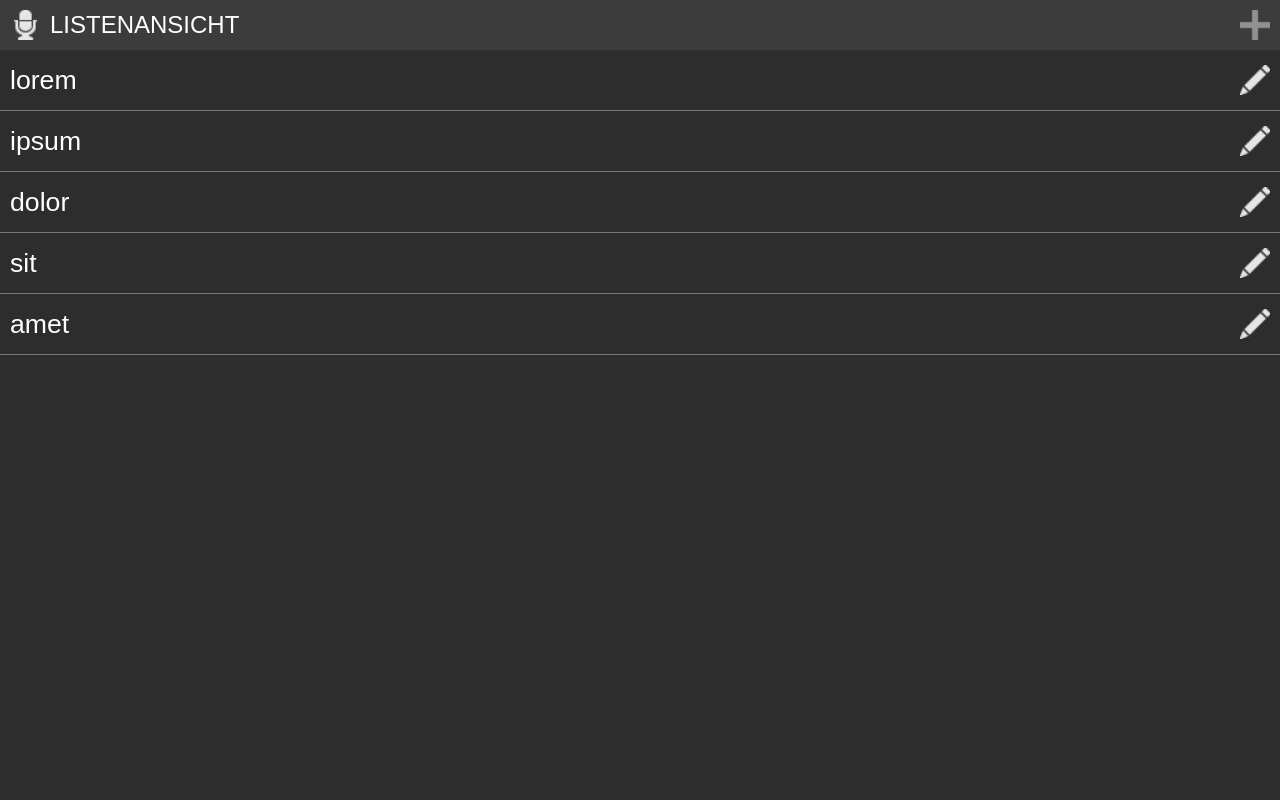
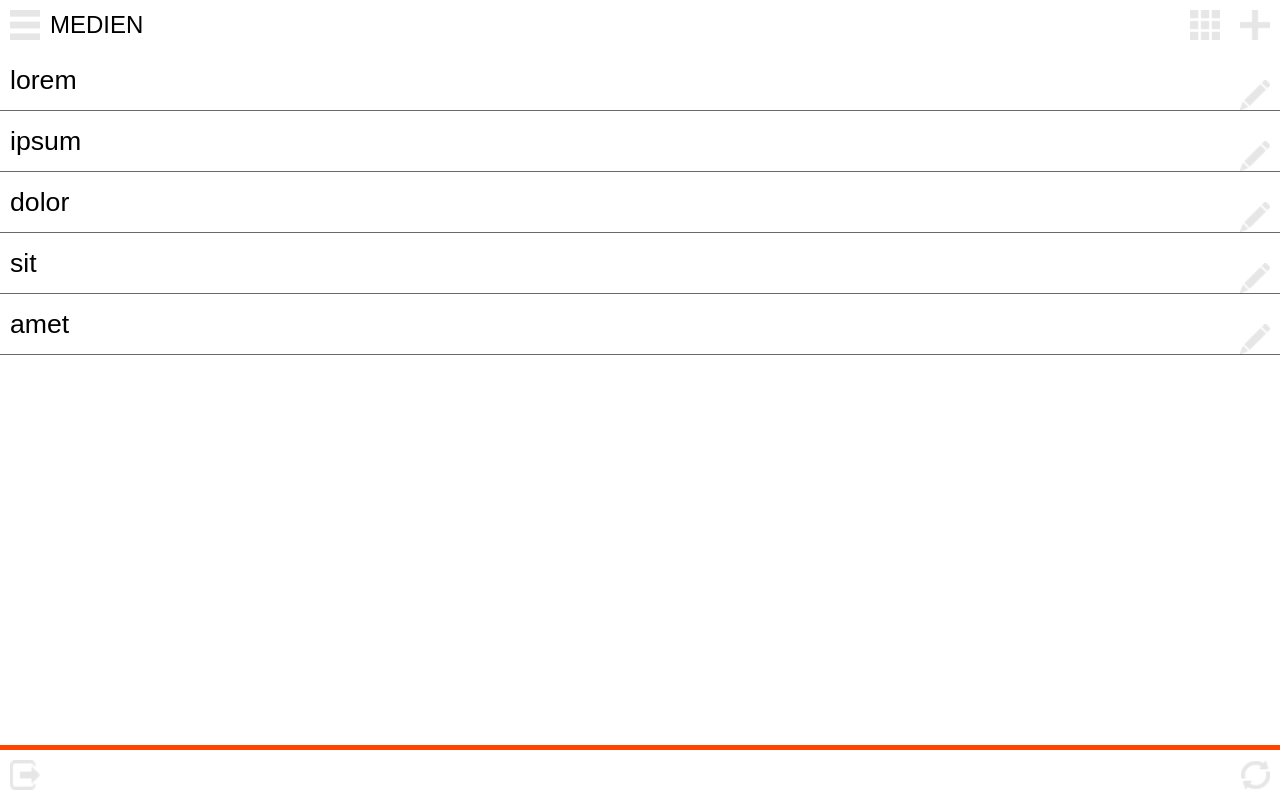
Before and after one commit to patrick-falk-87/IAmG, a plain HTML site: page org.dieschnittstelle.iam.css_jsl_jsr-master/htm.html in a window 1280 px wide. Drawn offline with Linux system fonts and the light colour scheme.

```diff
--- a/org.dieschnittstelle.iam.css_jsl_jsr-master/css/css.css
+++ b/org.dieschnittstelle.iam.css_jsl_jsr-master/css/css.css
@@ -1,13 +1,14 @@
 /* variable declarations */
 :root {
-    --myapp-color-background: limegreen;
-    --myapp-color-separator: rgb(120,120,120);
-    --myapp-color-main: rgb(45,45,45);
-    --myapp-color-header: rgb(60,60,60)
+    --myapp-color-background: rgb(255,255,255);
+    --myapp-color-separator: rgb(105,105,105);
+    --myapp-color-main: rgb(255,255,255);
+    --myapp-color-header: rgb(255,255,255);
+    --myapp-color-font: rgb(0,0,0);
 }
 
 
-html, body {
+html, body,footer {
     background-color: var(--myapp-color-background);
     margin: 0px;
     font-family: "Avenir Medium", sans-serif;
@@ -16,6 +17,7 @@ html, body {
     max-width: 100%;
     height: 100%;
     max-height: 100%;
+    color: var(--myapp-color-font);
 }
 
 /* block text selection */
@@ -38,22 +40,30 @@ header {
     height: 50px;
     width: 100%;
     max-width: 100%;
-    line-height: 50px;
+    /*line-height: 50px;*/
+
 }
+
+
 
 header h1 {
     font-size: 18pt;
     margin: 0px;
     font-weight: normal;
-    display: inline-block;
     text-transform: uppercase;
+    display: flex;
+justify-content: center;
+align-items: center;
+text-align: center;
+
 }
+
+
 
 .imgbutton {
     background-color: transparent;
-    height: 30px;
+    height: 100%;
     width: 30px;
-    margin-top: 10px;
     margin-right: 10px;
     margin-left: 10px;
     padding: 0px;
@@ -65,28 +75,38 @@ header h1 {
     background-position: center center;
     filter: invert(90%);
     -webkit-filter: invert(90%);
+      vertical-align: middle;
 }
 
 .listeners-active .toggle-listeners {
-    background-image: url("./img/glyphicons/png/glyphicons-560-mic-mute.png");
+    background-image: url("./img/glyphicons/png/glyphicons-517-menu-hamburger.png");
     background-size: 30px 30px;
-    /*float: left;*/
+    float: left;
     justify-content: flex-start;
 }
 
 .toggle-listeners {
-    background-image: url("./img/glyphicons/png/glyphicons-301-microphone.png");
-    background-size: 23px 30px;
-    /*float: left;*/
+    background-image: url("./img/glyphicons/png/glyphicons-517-menu-hamburger.png");
+    background-size: 30px 30px;
+    float: left;
     justify-content: flex-start;
 }
 
 .new-item {
     background-image: url("./img/glyphicons/png/glyphicons-433-plus.png");
-    /*float: right;*/
+    float: right;
+    justify-content: flex-end;
+
+}
+
+.thumbnail-item {
+    background-image: url("./img/glyphicons/png/glyphicons-157-show-thumbnails.png");
+    float: right;
     justify-content: flex-end;
     margin-left: auto;
 }
+
+
 
 .edit-item {
     margin-top: 15px;
@@ -97,18 +117,20 @@ header h1 {
     margin-left: auto;
 }
 
+
+
 /* main part of the view */
 
 .maincontent, main {
     width: 100%;
     max-width: 100%;
     background-color: var(--myapp-color-main);
-    height: calc(100% - (50px));
-    height: -webkit-calc(100% - 50px);
-    max-height: calc(100% - 50px);
-    max-height: -webkit-calc(100% - 50px);
-    overflow-y: scroll;
-    overflow-x: hidden;
+    height: calc(100% - (100px));
+    height: -webkit-calc(100% - 105px);
+    max-height: calc(100% - 105px);
+    max-height: -webkit-calc(100% - 105px);
+    /*overflow-y: scroll;
+    overflow-x: hidden;*/
 }
 
 /* list and list items */
@@ -161,3 +183,26 @@ dialog.toast {
     /*transition-delay: 0s;*/
     transition: opacity 1s, background-color 1s;
 }
+
+
+footer {
+  background-color: var(--myapp-color-header);
+  height: 50px;
+  width: 100%;
+  max-width: 100%;
+  border-top:5px solid #FF4500
+}
+
+.logout-item {
+    background-image: url("./img/glyphicons/png/glyphicons-388-log-out.png");
+    float: left;
+    justify-content: flex-start;
+
+}
+
+.refresh-item {
+    background-image: url("./img/glyphicons/png/glyphicons-82-refresh.png");
+    float: right;
+    justify-content: flex-end;
+    margin-left: auto;
+}
--- a/org.dieschnittstelle.iam.css_jsl_jsr-master/htm.html
+++ b/org.dieschnittstelle.iam.css_jsl_jsr-master/htm.html
@@ -17,8 +17,10 @@
 <body>
     <header>
         <button class="imgbutton toggle-listeners" onclick="toggleListeners()"></button>
-        <h1>Listenansicht</h1>
-        <button class="imgbutton new-item" disabled="disabled"></button>
+        <h1>Medien</h1>
+        <button class="imgbutton thumbnail-item" ></button>
+        <button class="imgbutton new-item" ></button>
+
     </header>
     <main>
         <ul>
@@ -32,5 +34,11 @@
     <dialog class="toast" open>
         lorem ipsum
     </dialog>
+
+    <footer>
+      <button class="imgbutton logout-item">
+        <button class="imgbutton refresh-item" ></button>
+
+    </footer>
 </body>
 </html>
```
Also changed, not shown: 2 other files.
